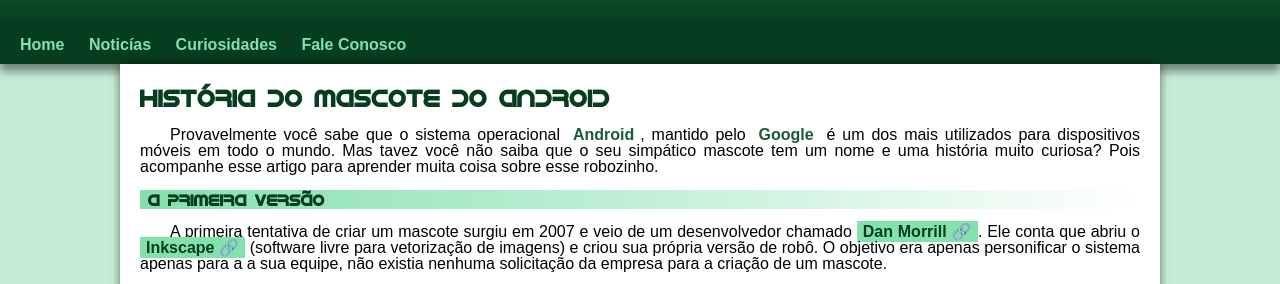
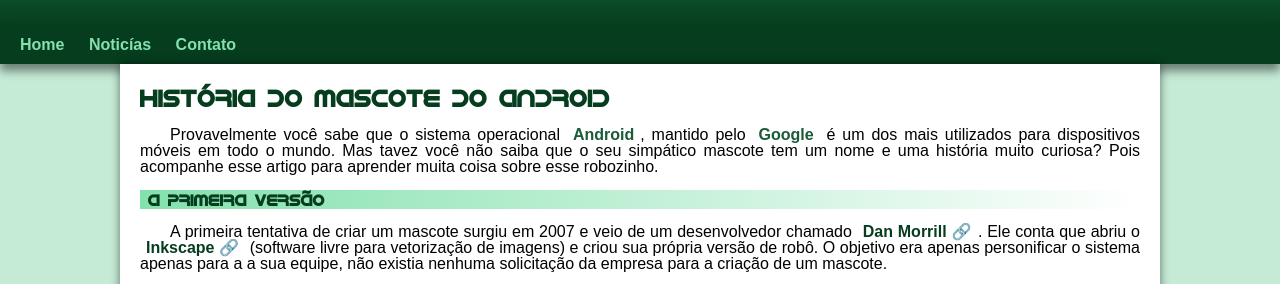
Before and after one commit to victorhugorbs/projeto-android, a plain HTML site: page index.html in a window 1280 px wide. Shown: the part 164-448 px from the top of the page. Drawn offline with Linux system fonts and the light colour scheme.

```diff
--- a/index.html
+++ b/index.html
@@ -15,8 +15,7 @@
     <nav>
         <a href="#">Home</a>
         <a href="#">Noticías</a>
-        <a href="#">Curiosidades</a>
-        <a href="#">Fale Conosco</a>
+        <a href="#">Contato</a>
     </nav>
     <main>
         <article>
--- a/src/css/estilos.css
+++ b/src/css/estilos.css
@@ -152,7 +152,6 @@
     text-decoration: none;
     font-weight: bold;
     color: var(--cor5);
-    background-color: var(--cor1);
     padding: 2px 6px;
 }
 
```
